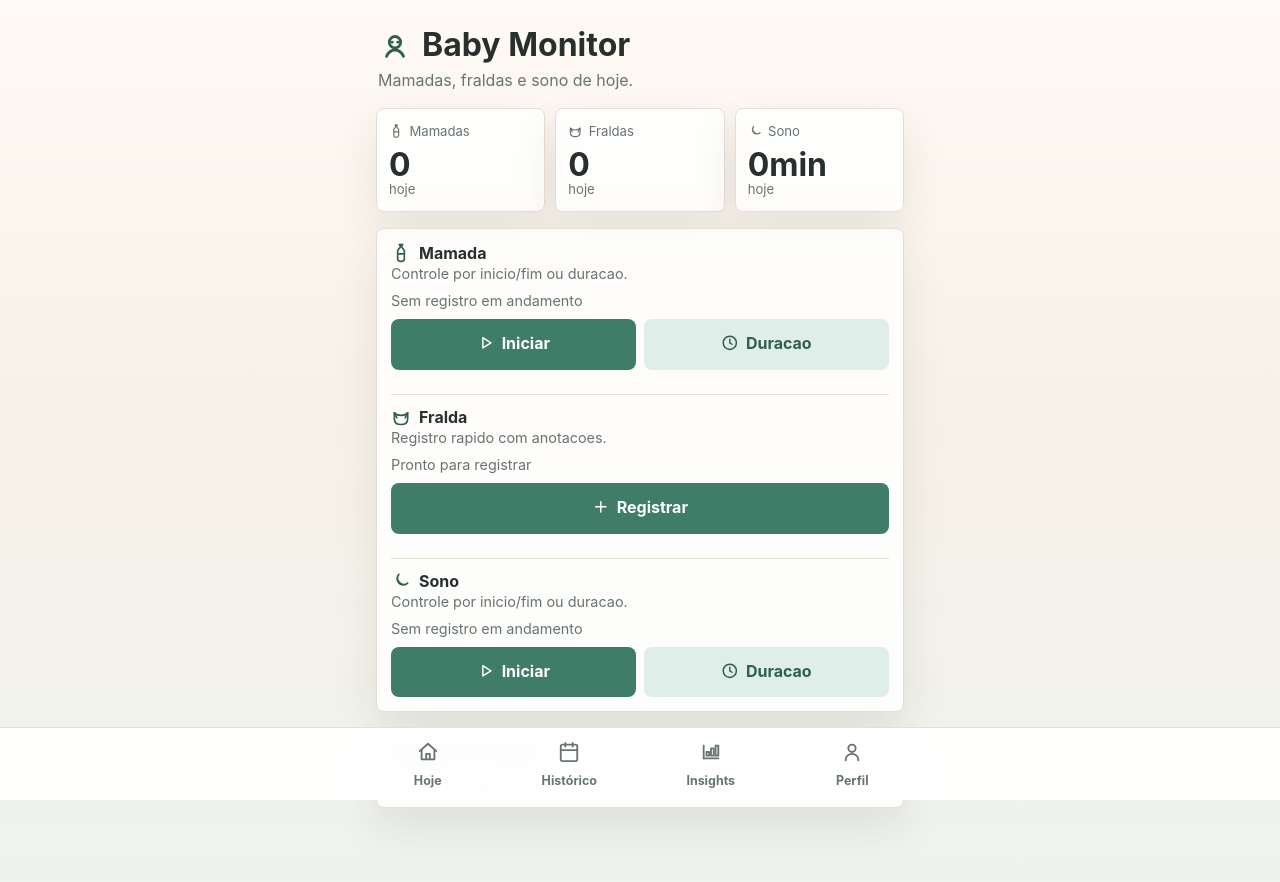
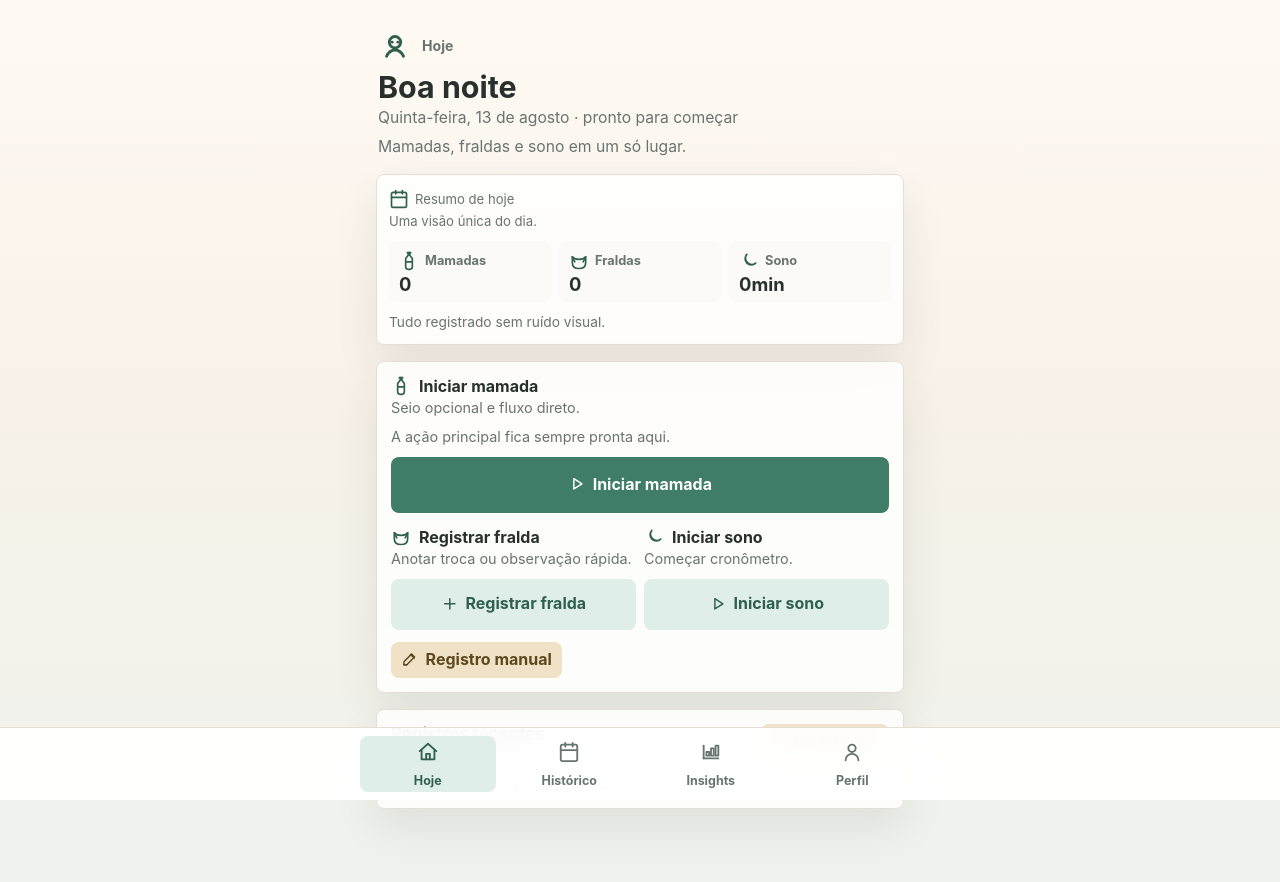
Before and after one commit to vinipickrodt/AppBabyMonitor, a website with bundled scripts: page index.html in a window 1280 px wide. Built offline with nearby package versions, Linux system fonts and the light colour scheme.

Commit message:
Redesign today dashboard

```diff
--- a/src/app/App.js
+++ b/src/app/App.js
@@ -37,7 +37,11 @@ export class App {
   }
 
   async refresh() {
-    this.state = await this.babyLogService.getDashboard();
+    const dashboard = await this.babyLogService.getDashboard();
+    this.state = {
+      ...dashboard,
+      route: this.state.route || getRouteFromLocation()
+    };
     this.render();
   }
 
@@ -45,7 +49,7 @@ export class App {
     const shouldShowNavigation = !this.sheet;
     this.root.className = shouldShowNavigation ? "app-shell app-shell--with-nav" : "app-shell";
     this.root.replaceChildren(
-      renderHeader(),
+      renderHeader(this.state.entries),
       this.renderCurrentRoute(),
       this.sheet ? this.renderSheet() : document.createDocumentFragment(),
       shouldShowNavigation
@@ -86,7 +90,8 @@ export class App {
         }
       }),
       renderEntryList(this.state.entries, {
-        onRemove: (id) => this.runAction(() => this.babyLogService.removeEntry(id))
+        onRemove: (id) => this.runAction(() => this.babyLogService.removeEntry(id)),
+        onOpenHistory: () => this.navigate("history")
       })
     ]);
   }
@@ -98,7 +103,8 @@ export class App {
         createElement("p", { text: "Todos os registros salvos ficam aqui enquanto a linha do tempo completa e os filtros entram na próxima etapa." })
       ]),
       renderEntryList(this.state.entries, {
-        onRemove: (id) => this.runAction(() => this.babyLogService.removeEntry(id))
+        onRemove: (id) => this.runAction(() => this.babyLogService.removeEntry(id)),
+        limit: this.state.entries.length
       })
     ]);
   }
--- a/src/components/EntryList.js
+++ b/src/components/EntryList.js
@@ -29,17 +29,26 @@ const ENTRY_ICONS = {
   [EVENT_TYPES.SLEEP]: "moon"
 };
 
-export function renderEntryList(entries, { onRemove }) {
-  const recentEntries = entries.slice(0, 20);
+export function renderEntryList(entries, { onRemove, onOpenHistory, limit = 5 } = {}) {
+  const recentEntries = entries.slice(0, limit);
 
   return createElement("section", { className: "entry-section" }, [
     createElement("div", { className: "section-title" }, [
-      createElement("h2", { text: "Registros recentes" }),
-      createElement("span", { text: `${recentEntries.length} itens` })
+      createElement("div", { className: "section-title__copy" }, [
+        createElement("h2", { text: "Registros recentes" }),
+        createElement("span", { text: recentEntries.length ? `${recentEntries.length} itens` : "Nada registrado ainda" })
+      ]),
+      onOpenHistory
+        ? createElement("button", {
+            className: "inline-link-button section-title__action",
+            attributes: { type: "button" },
+            events: { click: onOpenHistory }
+          }, [iconText("calendar", "Ver histórico")])
+        : document.createDocumentFragment()
     ]),
     recentEntries.length
       ? createElement("ul", { className: "entry-list" }, recentEntries.map((entry) => renderEntry(entry, onRemove)))
-      : createElement("p", { className: "empty-state", text: "Nenhum registro ainda." })
+      : createElement("p", { className: "empty-state", text: "Ainda não há registros de hoje." })
   ]);
 }
 
@@ -53,9 +62,9 @@ function renderEntry(entry, onRemove) {
       createElement("span", { className: `entry-icon entry-icon--${entry.type}` }, [
         createIcon(ENTRY_ICONS[entry.type], "icon")
       ]),
-      createElement("div", {}, [
+      createElement("div", { className: "entry-item__content" }, [
         createElement("strong", { text: LABELS[entry.type] }),
-        createElement("span", { text: `${getEntryDetail(entry)} - ${formatTime(getEventDate(entry))}` }),
+        createElement("span", { className: "entry-item__meta", text: `${getEntryDetail(entry)} · ${formatTime(getEventDate(entry))}` }),
         notes
       ])
     ]),
@@ -75,7 +84,7 @@ function getEntryDetail(entry) {
       .filter(([, minutes]) => minutes > 0)
       .map(([side, minutes]) => `${FEEDING_LABELS.get(side) || side} ${formatSleepDuration(minutes)}`);
 
-    return parts.length ? `Total ${totalDuration} - ${parts.join(", ")}` : totalDuration;
+    return parts.length ? `Total ${totalDuration} · ${parts.join(", ")}` : totalDuration;
   }
 
   if (entry.type === EVENT_TYPES.SLEEP) {
@@ -114,7 +123,7 @@ function getDiaperDetail(entry) {
   }
 
   if (details.attentionFlags?.length) {
-    parts.push(`Atencao: ${details.attentionFlags.map((option) => ATTENTION_LABELS.get(option) || option).join(", ")}`);
+    parts.push(`Atenção: ${details.attentionFlags.map((option) => ATTENTION_LABELS.get(option) || option).join(", ")}`);
   }
 
   return parts.length ? parts.join(" · ") : "1 registro";
--- a/src/components/Header.js
+++ b/src/components/Header.js
@@ -1,12 +1,46 @@
 import { createElement } from "../ui/dom.js";
+import { getEventDate, isToday } from "../domain/babyEvents.js";
 import { createIcon } from "../ui/icons.js";
 
-export function renderHeader() {
+export function renderHeader(entries = []) {
+  const greeting = getGreeting();
+  const dateLabel = getTodayLabel();
+  const todayCount = entries.filter((entry) => isToday(getEventDate(entry))).length;
+  const activityLabel = todayCount ? `${todayCount} registros hoje` : "pronto para começar";
+
   return createElement("header", { className: "app-header" }, [
-    createElement("div", { className: "app-header__title" }, [
+    createElement("div", { className: "app-header__eyebrow" }, [
       createIcon("baby", "icon icon--brand"),
-      createElement("h1", { text: "Baby Monitor" })
+      createElement("span", { text: "Hoje" })
     ]),
-    createElement("p", { text: "Mamadas, fraldas e sono de hoje." })
+    createElement("div", { className: "app-header__headline" }, [
+      createElement("h1", { text: greeting }),
+      createElement("p", { text: `${dateLabel} · ${activityLabel}` })
+    ]),
+    createElement("p", { className: "app-header__subtitle", text: "Mamadas, fraldas e sono em um só lugar." })
   ]);
 }
+
+function getGreeting(now = new Date()) {
+  const hour = now.getHours();
+
+  if (hour < 12) {
+    return "Bom dia";
+  }
+
+  if (hour < 18) {
+    return "Boa tarde";
+  }
+
+  return "Boa noite";
+}
+
+function getTodayLabel(now = new Date()) {
+  const label = new Intl.DateTimeFormat("pt-BR", {
+    weekday: "long",
+    day: "numeric",
+    month: "long"
+  }).format(now);
+
+  return label.charAt(0).toUpperCase() + label.slice(1);
+}
--- a/src/components/QuickActions.js
+++ b/src/components/QuickActions.js
@@ -3,112 +3,58 @@ import { formatSleepDuration } from "../domain/stats.js";
 import { createElement, formatTime } from "../ui/dom.js";
 import { createIcon, iconText } from "../ui/icons.js";
 
-const ACTIONS = [
-  {
-    type: EVENT_TYPES.FEEDING,
-    title: "Mamada",
-    description: "Controle por inicio/fim ou duracao.",
-    icon: "bottle"
-  },
-  {
+export function renderQuickActions({ activeRecords, onStartRecord, onSwitchFeedingSide, onOpenSheet }) {
+  const feedingRecord = activeRecords[EVENT_TYPES.FEEDING];
+  const diaperRecord = activeRecords[EVENT_TYPES.DIAPER];
+  const sleepRecord = activeRecords[EVENT_TYPES.SLEEP];
+
+  return createElement("section", { className: "quick-actions", attributes: { "aria-label": "Ações rápidas" } }, [
+    renderPrimaryAction(feedingRecord, onStartRecord, onSwitchFeedingSide, onOpenSheet),
+    createElement("div", { className: "quick-actions__secondary-grid" }, [
+      renderSecondaryAction({
         type: EVENT_TYPES.DIAPER,
-    title: "Fralda",
-    description: "Registro rapido com anotacoes.",
-    icon: "diaper"
-  },
-  {
+        title: "Registrar fralda",
+        description: diaperRecord ? `Em andamento desde ${formatTime(diaperRecord.startedAt)}` : "Anotar troca ou observação rápida.",
+        icon: "diaper",
+        activeRecord: diaperRecord,
+        onStartRecord,
+        onOpenSheet
+      }),
+      renderSecondaryAction({
         type: EVENT_TYPES.SLEEP,
-    title: "Sono",
-    description: "Controle por inicio/fim ou duracao.",
-    icon: "moon"
-  }
-];
-
-export function renderQuickActions({ activeRecords, onStartRecord, onSwitchFeedingSide, onOpenSheet }) {
-  return createElement("section", { className: "quick-actions", attributes: { "aria-label": "Acoes rapidas" } }, [
-    createElement(
-      "div",
-      { className: "record-action-grid" },
-      ACTIONS.map((action) =>
-        renderActionCard(action, activeRecords[action.type], onStartRecord, onSwitchFeedingSide, onOpenSheet)
-      )
-    )
+        title: "Iniciar sono",
+        description: sleepRecord ? `Sono ativo desde ${formatTime(sleepRecord.startedAt)}` : "Começar cronômetro.",
+        icon: "moon",
+        activeRecord: sleepRecord,
+        onStartRecord,
+        onOpenSheet
+      })
+    ]),
+    createElement("button", {
+      className: "inline-link-button quick-actions__manual",
+      attributes: { type: "button" },
+      events: { click: () => onOpenSheet({ type: EVENT_TYPES.FEEDING, mode: "duration" }) }
+    }, [iconText("edit", "Registro manual")])
   ]);
 }
 
-function renderActionCard(action, activeRecord, onStartRecord, onSwitchFeedingSide, onOpenSheet) {
-  const isDurationRecord = action.type !== EVENT_TYPES.DIAPER;
-
-  return createElement("article", { className: "record-action-card" }, [
-    createElement("div", { className: "record-action-card__header" }, [
-      createElement("span", { className: "record-action-card__title" }, [
-        createIcon(action.icon, "icon icon--badge"),
-        createElement("strong", { text: action.title })
-      ]),
-      createElement("span", { className: "record-action-card__description", text: action.description })
-    ]),
-    renderActiveLabel(action.type, activeRecord, isDurationRecord),
-    createElement(
-      "div",
-      { className: "record-action-card__buttons" },
-      getButtons(action.type, activeRecord, onStartRecord, onSwitchFeedingSide, onOpenSheet)
-    )
-  ]);
-}
-
-function renderActiveLabel(type, activeRecord, isDurationRecord) {
-  if (!activeRecord) {
-    return createElement("p", {
-      className: "active-record",
-      text: isDurationRecord ? "Sem registro em andamento" : "Pronto para registrar"
-    });
-  }
-
-  if (type !== EVENT_TYPES.FEEDING) {
-    return createElement("p", {
-      className: "active-record",
-      text: `Iniciado as ${formatTime(activeRecord.startedAt)}`
-    });
-  }
-
+function renderPrimaryAction(activeRecord, onStartRecord, onSwitchFeedingSide, onOpenSheet) {
+  if (activeRecord) {
     const currentSide = getCurrentFeedingSide(activeRecord);
     const totals = getFeedingSideTotals(activeRecord);
     const segments = activeRecord.details?.feedingSegments || [];
     const currentSegment = segments.findLast((segment) => !segment.endedAt) || segments.at(-1);
 
-  if (!currentSide) {
-    return createElement("p", {
-      className: "active-record",
-      text: `Mamada iniciada as ${formatTime(activeRecord.startedAt)} - sem seio selecionado`
-    });
-  }
-
-  const currentLabel = FEEDING_SIDES.find((option) => option.value === currentSide)?.label || "Seio nao informado";
-
-  return createElement("p", {
-    className: "active-record",
-    text: `${currentLabel} desde ${formatTime(currentSegment?.startedAt || activeRecord.startedAt)} · E ${formatSleepDuration(
-      totals.left
-    )} · D ${formatSleepDuration(totals.right)}`
-  });
-}
-
-function getButtons(type, activeRecord, onStartRecord, onSwitchFeedingSide, onOpenSheet) {
-  if (type === EVENT_TYPES.DIAPER) {
-    return [
-      createElement("button", {
-        className: "action-button",
-        attributes: { type: "button" },
-        events: { click: () => onOpenSheet({ type, mode: "instant" }) }
-      }, [iconText("plus", "Registrar")])
-    ];
-  }
-
-  if (activeRecord) {
-    if (type === EVENT_TYPES.FEEDING) {
-      const currentSide = getCurrentFeedingSide(activeRecord);
-
-      return [
+    return createElement("article", { className: "quick-actions__card quick-actions__card--primary" }, [
+      createElement("div", { className: "quick-actions__header" }, [
+        createElement("span", { className: "quick-actions__title" }, [
+          createIcon("bottle", "icon icon--badge"),
+          createElement("strong", { text: "Mamada em andamento" })
+        ]),
+        createElement("span", { className: "quick-actions__description", text: `Iniciada às ${formatTime(activeRecord.startedAt)}` })
+      ]),
+      renderFeedingStatus(activeRecord, currentSide, currentSegment, totals),
+      createElement("div", { className: "quick-actions__button-row" }, [
         ...FEEDING_SIDES.map((option) =>
           createElement("button", {
             className: currentSide === option.value ? "secondary-button secondary-button--selected" : "secondary-button",
@@ -122,39 +68,83 @@ function getButtons(type, activeRecord, onStartRecord, onSwitchFeedingSide, onOp
         createElement("button", {
           className: "action-button action-button--active",
           attributes: { type: "button" },
-          events: { click: () => onOpenSheet({ type, mode: "finish" }) }
-        }, [iconText("stop", "Finalizar")])
-      ];
+          events: { click: () => onOpenSheet({ type: EVENT_TYPES.FEEDING, mode: "finish" }) }
+        }, [iconText("stop", "Finalizar mamada")])
+      ])
+    ]);
   }
 
-    return [
+  return createElement("article", { className: "quick-actions__card quick-actions__card--primary" }, [
+    createElement("div", { className: "quick-actions__header" }, [
+      createElement("span", { className: "quick-actions__title" }, [
+        createIcon("bottle", "icon icon--badge"),
+        createElement("strong", { text: "Iniciar mamada" })
+      ]),
+      createElement("span", { className: "quick-actions__description", text: "Seio opcional e fluxo direto." })
+    ]),
+    createElement("p", { className: "quick-actions__status", text: "A ação principal fica sempre pronta aqui." }),
     createElement("button", {
-        className: "action-button action-button--active",
+      className: "action-button action-button--primary",
       attributes: { type: "button" },
-        events: { click: () => onOpenSheet({ type, mode: "finish" }) }
-      }, [iconText("stop", "Finalizar")])
-    ];
+      events: { click: () => onOpenSheet({ type: EVENT_TYPES.FEEDING, mode: "start" }) }
+    }, [iconText("play", "Iniciar mamada")])
+  ]);
 }
 
-  return [
+function renderFeedingStatus(activeRecord, currentSide, currentSegment, totals) {
+  if (!currentSide) {
+    return createElement("p", {
+      className: "quick-actions__status",
+      text: `Mamada iniciada às ${formatTime(activeRecord.startedAt)} · sem seio selecionado`
+    });
+  }
+
+  const currentLabel = FEEDING_SIDES.find((option) => option.value === currentSide)?.label || "Seio não informado";
+
+  return createElement("p", {
+    className: "quick-actions__status",
+    text: `${currentLabel} desde ${formatTime(currentSegment?.startedAt || activeRecord.startedAt)} · E ${formatSleepDuration(
+      totals.left
+    )} · D ${formatSleepDuration(totals.right)}`
+  });
+}
+
+function renderSecondaryAction({ type, title, description, icon, activeRecord, onStartRecord, onOpenSheet }) {
+  const displayTitle = activeRecord && type === EVENT_TYPES.SLEEP ? "Sono em andamento" : title;
+  const label = activeRecord && type === EVENT_TYPES.SLEEP ? "Finalizar sono" : title;
+  const iconName = activeRecord && type === EVENT_TYPES.SLEEP ? "stop" : type === EVENT_TYPES.DIAPER ? "plus" : "play";
+
+  return createElement("article", { className: "quick-actions__card quick-actions__card--secondary" }, [
+    createElement("div", { className: "quick-actions__header" }, [
+      createElement("span", { className: "quick-actions__title" }, [
+        createIcon(icon, "icon icon--badge"),
+        createElement("strong", { text: displayTitle })
+      ]),
+      createElement("span", { className: "quick-actions__description", text: description })
+    ]),
     createElement("button", {
-      className: "action-button",
+      className: activeRecord ? "action-button action-button--active" : "action-button action-button--secondary",
       attributes: { type: "button" },
       events: {
         click: () => {
-          if (type === EVENT_TYPES.FEEDING) {
-            onOpenSheet({ type, mode: "start" });
+          if (activeRecord && type === EVENT_TYPES.SLEEP) {
+            onOpenSheet({ type, mode: "finish" });
+            return;
+          }
+
+          if (type === EVENT_TYPES.DIAPER) {
+            onOpenSheet({ type, mode: "instant" });
+            return;
+          }
+
+          if (type === EVENT_TYPES.SLEEP) {
+            onStartRecord(type);
             return;
           }
 
           onStartRecord(type);
         }
       }
-    }, [iconText("play", "Iniciar")]),
-    createElement("button", {
-      className: "secondary-button",
-      attributes: { type: "button" },
-      events: { click: () => onOpenSheet({ type, mode: "duration" }) }
-    }, [iconText("clock", "Duracao")])
-  ];
+    }, [iconText(iconName, label)])
+  ]);
 }
--- a/src/components/SummaryCards.js
+++ b/src/components/SummaryCards.js
@@ -4,18 +4,33 @@ import { createIcon } from "../ui/icons.js";
 
 export function renderSummaryCards(entries) {
   const stats = getTodayStats(entries);
+  const sleepLabel = formatSleepDuration(stats.sleepMinutes);
 
-  return createElement("section", { className: "summary-grid", attributes: { "aria-label": "Resumo do dia" } }, [
-    renderCard("Mamadas", stats.feedings, "hoje", "bottle"),
-    renderCard("Fraldas", stats.diapers, "hoje", "diaper"),
-    renderCard("Sono", formatSleepDuration(stats.sleepMinutes), "hoje", "moon")
+  return createElement("section", { className: "summary-panel", attributes: { "aria-label": "Resumo do dia" } }, [
+    createElement("article", { className: "summary-card summary-card--compact" }, [
+      createElement("div", { className: "summary-card__header" }, [
+        createElement("span", { className: "summary-card__label" }, [
+          createIcon("calendar", "icon icon--badge"),
+          createElement("span", { text: "Resumo de hoje" })
+        ]),
+        createElement("span", { className: "summary-card__caption", text: "Uma visão única do dia." })
+      ]),
+      createElement("div", { className: "summary-card__metrics" }, [
+        renderMetric("Mamadas", String(stats.feedings), "bottle"),
+        renderMetric("Fraldas", String(stats.diapers), "diaper"),
+        renderMetric("Sono", sleepLabel, "moon")
+      ]),
+      createElement("p", { className: "summary-card__footnote", text: "Tudo registrado sem ruído visual." })
+    ])
   ]);
 }
 
-function renderCard(label, value, caption, iconName) {
-  return createElement("article", { className: "summary-card" }, [
-    createElement("span", { className: "summary-card__label" }, [createIcon(iconName), document.createTextNode(label)]),
-    createElement("strong", { className: "summary-card__value", text: String(value) }),
-    createElement("span", { className: "summary-card__caption", text: caption })
+function renderMetric(label, value, iconName) {
+  return createElement("div", { className: "summary-card__metric" }, [
+    createElement("span", { className: "summary-card__metric-label" }, [
+      createIcon(iconName, "icon icon--badge"),
+      createElement("span", { text: label })
+    ]),
+    createElement("strong", { className: "summary-card__metric-value", text: value })
   ]);
 }
--- a/src/styles/components.css
+++ b/src/styles/components.css
@@ -12,7 +12,7 @@
   min-height: 104px;
   padding: 14px 12px;
   display: grid;
-  align-content: space-between;
+  gap: 12px;
 }
 
 .summary-card__label,
@@ -27,14 +27,105 @@
   gap: 6px;
 }
 
-.summary-card__value {
-  margin-top: 10px;
-  font-size: clamp(1.45rem, 8vw, 2rem);
+.summary-card__header {
+  display: grid;
+  gap: 4px;
+}
+
+.summary-card__metrics {
+  display: grid;
+  grid-template-columns: repeat(3, minmax(0, 1fr));
+  gap: 8px;
+}
+
+.summary-card__metric {
+  display: grid;
+  gap: 4px;
+  padding: 10px 10px 9px;
+  border-radius: 8px;
+  background: var(--surface-strong);
+}
+
+.summary-card__metric-label {
+  display: flex;
+  align-items: center;
+  gap: 6px;
+  color: var(--muted);
+  font-size: 0.8rem;
+  font-weight: 700;
+}
+
+.summary-card__metric-value {
+  font-size: 1.15rem;
   line-height: 1;
+  word-break: break-word;
+}
+
+.summary-card__footnote {
+  margin: 0;
+  color: var(--muted);
+  font-size: 0.86rem;
 }
 
 .quick-actions {
   padding: 14px;
+  display: grid;
+  gap: 12px;
+}
+
+.quick-actions__card {
+  display: grid;
+  gap: 12px;
+}
+
+.quick-actions__card--primary {
+  padding-bottom: 2px;
+}
+
+.quick-actions__header {
+  display: grid;
+  gap: 3px;
+}
+
+.quick-actions__title {
+  display: flex;
+  align-items: center;
+  gap: 8px;
+}
+
+.quick-actions__title strong {
+  font-size: 1rem;
+}
+
+.quick-actions__description,
+.quick-actions__status {
+  color: var(--muted);
+  font-size: 0.9rem;
+}
+
+.quick-actions__status {
+  margin: 0;
+}
+
+.quick-actions__button-row,
+.quick-actions__secondary-grid {
+  display: grid;
+  grid-template-columns: repeat(auto-fit, minmax(120px, 1fr));
+  gap: 8px;
+}
+
+.quick-actions__secondary-grid {
+  grid-template-columns: repeat(2, minmax(0, 1fr));
+}
+
+.quick-actions__manual {
+  justify-self: start;
+}
+
+.sheet-caption {
+  margin: 0;
+  color: var(--muted);
+  font-size: 0.9rem;
 }
 
 .action-button,
@@ -52,7 +143,8 @@
 .action-button:active,
 .secondary-button:active,
 .preset-button:active,
-.icon-button:active {
+.icon-button:active,
+.inline-link-button:active {
   transform: translateY(1px);
 }
 
@@ -68,61 +160,14 @@
   background: var(--rose);
 }
 
-.record-action-grid {
-  display: grid;
-  gap: 12px;
+.action-button--secondary {
+  background: var(--accent-soft);
+  color: var(--accent-strong);
 }
 
-.record-action-card {
-  display: grid;
-  gap: 10px;
-  padding: 12px 0;
-  border-top: 1px solid var(--line);
-}
-
-.record-action-card:first-child {
-  padding-top: 0;
-  border-top: 0;
-}
-
-.record-action-card:last-child {
-  padding-bottom: 0;
-}
-
-.record-action-card__header {
-  display: grid;
-  gap: 2px;
-}
-
-.record-action-card__title {
-  display: flex;
-  align-items: center;
-  gap: 8px;
-}
-
-.record-action-card__header strong {
+.action-button--primary {
+  min-height: 56px;
   font-size: 1rem;
-}
-
-.record-action-card__description,
-.active-record,
-.sheet-caption {
-  color: var(--muted);
-  font-size: 0.9rem;
-}
-
-.active-record {
-  margin: 0;
-}
-
-.record-action-card__buttons {
-  display: grid;
-  grid-template-columns: repeat(auto-fit, minmax(96px, 1fr));
-  gap: 8px;
-}
-
-.record-action-card__buttons:has(.action-button:only-child) {
-  grid-template-columns: 1fr;
 }
 
 .sheet-backdrop {
@@ -331,10 +376,6 @@
   font-weight: 750;
 }
 
-.sheet-caption {
-  margin: 0;
-}
-
 .field-hint {
   margin-top: -4px;
   color: var(--muted);
@@ -433,10 +474,15 @@
 
 .section-title {
   display: flex;
-  align-items: baseline;
+  align-items: flex-start;
   justify-content: space-between;
   gap: 12px;
   margin-bottom: 10px;
+}
+
+.section-title__copy {
+  display: grid;
+  gap: 4px;
 }
 
 .section-title h2 {
@@ -447,6 +493,12 @@
 .section-title span {
   color: var(--muted);
   font-size: 0.86rem;
+}
+
+.section-title__action {
+  min-height: 36px;
+  padding: 0 10px;
+  align-self: flex-start;
 }
 
 .entry-list {
@@ -462,7 +514,7 @@
   align-items: center;
   justify-content: space-between;
   gap: 12px;
-  min-height: 62px;
+  min-height: 60px;
   padding: 10px 0;
   border-top: 1px solid var(--line);
 }
@@ -504,11 +556,16 @@
   gap: 3px;
 }
 
+.entry-item__content {
+  min-width: 0;
+}
+
 .entry-item__main strong,
 .entry-item__main span {
   overflow-wrap: anywhere;
 }
 
+.entry-item__meta,
 .entry-item__main span {
   color: var(--muted);
   font-size: 0.9rem;
@@ -586,3 +643,10 @@
   min-width: 0;
   overflow-wrap: anywhere;
 }
+
+@media (max-width: 420px) {
+  .summary-card__metrics,
+  .quick-actions__secondary-grid {
+    grid-template-columns: 1fr;
+  }
+}
--- a/src/styles/layout.css
+++ b/src/styles/layout.css
@@ -10,26 +10,40 @@
 }
 
 .app-header {
+  display: grid;
+  gap: 10px;
   padding: 10px 2px 18px;
 }
 
-.app-header__title {
+.app-header__eyebrow {
   display: flex;
   align-items: center;
   gap: 10px;
+  color: var(--muted);
+  font-size: 0.88rem;
+  font-weight: 700;
+}
+
+.app-header__headline {
+  display: grid;
+  gap: 4px;
 }
 
 .app-header h1 {
   margin: 0;
-  font-size: 2rem;
+  font-size: 1.9rem;
   line-height: 1.05;
   letter-spacing: 0;
 }
 
 .app-header p {
-  margin: 8px 0 0;
+  margin: 0;
   color: var(--muted);
-  font-size: 1rem;
+  font-size: 0.98rem;
+}
+
+.app-header__subtitle {
+  font-size: 0.92rem;
 }
 
 .content-stack {
@@ -55,10 +69,9 @@
   font-size: 0.95rem;
 }
 
-.summary-grid {
+.summary-panel {
   display: grid;
-  grid-template-columns: repeat(3, minmax(0, 1fr));
-  gap: 10px;
+  gap: 0;
 }
 
 .action-grid {
@@ -118,7 +131,8 @@
 }
 
 @media (max-width: 360px) {
-  .summary-grid {
-    grid-template-columns: 1fr;
+  .app-shell {
+    padding-left: 12px;
+    padding-right: 12px;
   }
 }
--- a/src/ui/icons.js
+++ b/src/ui/icons.js
@@ -54,6 +54,11 @@ const ICONS = {
     ["path", { d: "M5 3h12l2 2v16H5z" }],
     ["path", { d: "M8 3v6h8" }],
     ["path", { d: "M8 17h8" }]
+  ],
+  edit: [
+    ["path", { d: "M4 20h4" }],
+    ["path", { d: "M14.5 5.5l4 4L8 20H4v-4z" }],
+    ["path", { d: "M13 6l5 5" }]
   ],
   close: [
     ["path", { d: "M6 6l12 12" }],
```
Lines whose indentation alone changed are shown as unchanged.
